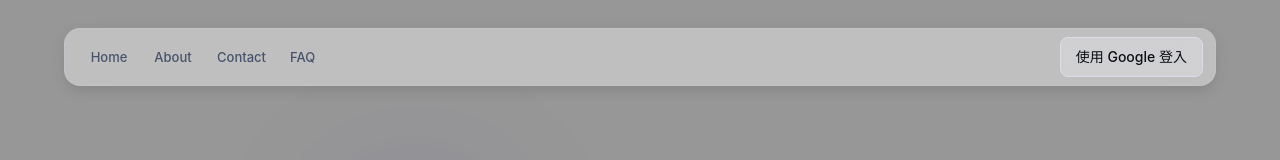
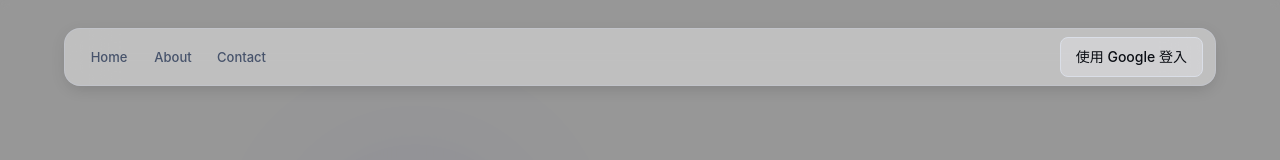
Before and after one commit to Paper1988/DoContrib, a Next.js app: page / in a window 1280 px wide. Shown: the top 160 px of the page. Built offline with nearby package versions, Linux system fonts and the light colour scheme; no server answers.

Commit message:
remove faq page

```diff
--- a/components/NavBar.tsx
+++ b/components/NavBar.tsx
@@ -61,9 +61,6 @@ export default function NavBar() {
                             </Button>
                             <Button variant="text" color="info" size="small" href="/contact">
                                 Contact
-                            </Button>
-                            <Button variant="text" color="info" size="small" sx={{ minWidth: 0 }}>
-                                FAQ
                             </Button>
                         </Box>
                     </Box>
```
Also changed, not shown: app/faq/page.tsx (deleted).
